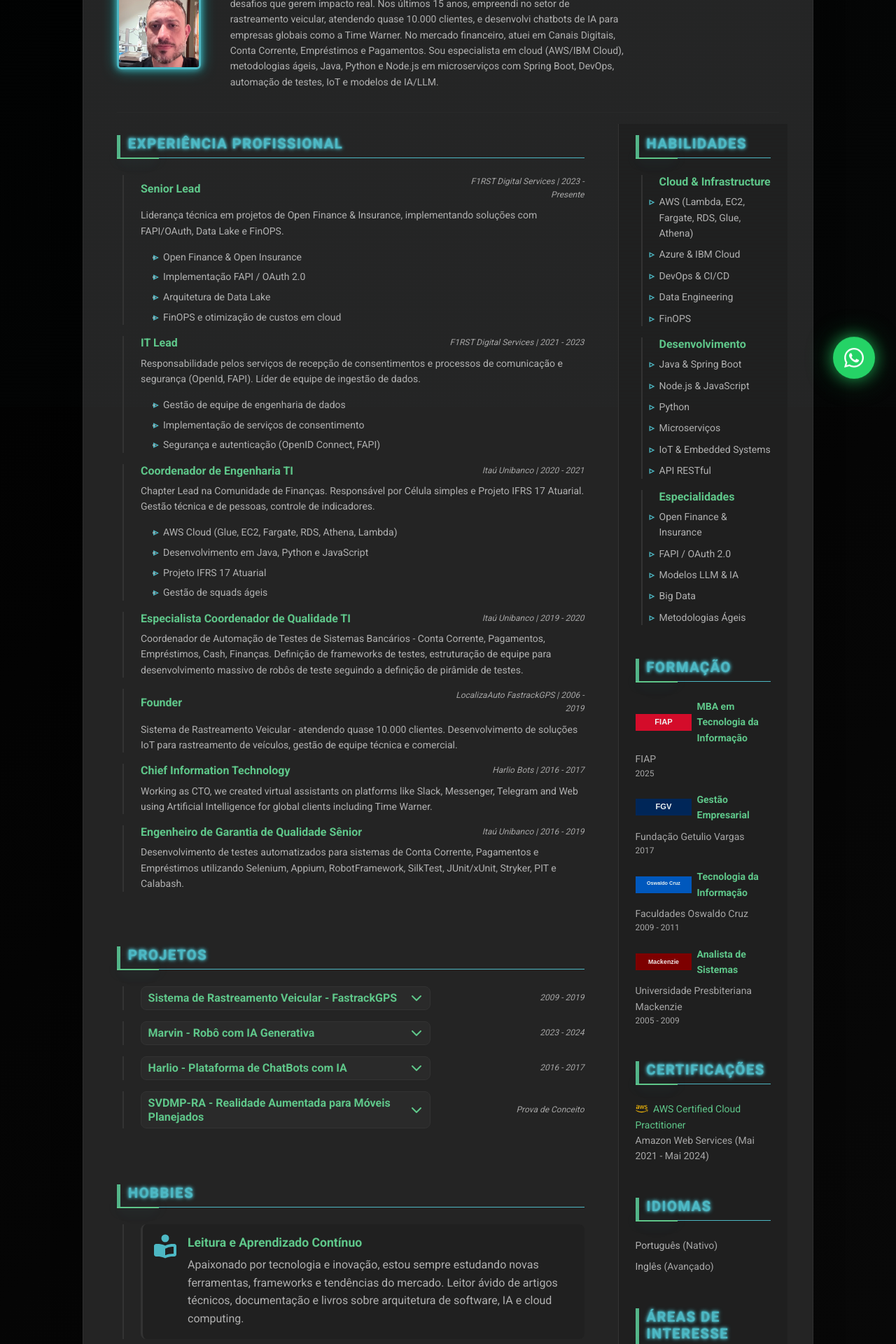
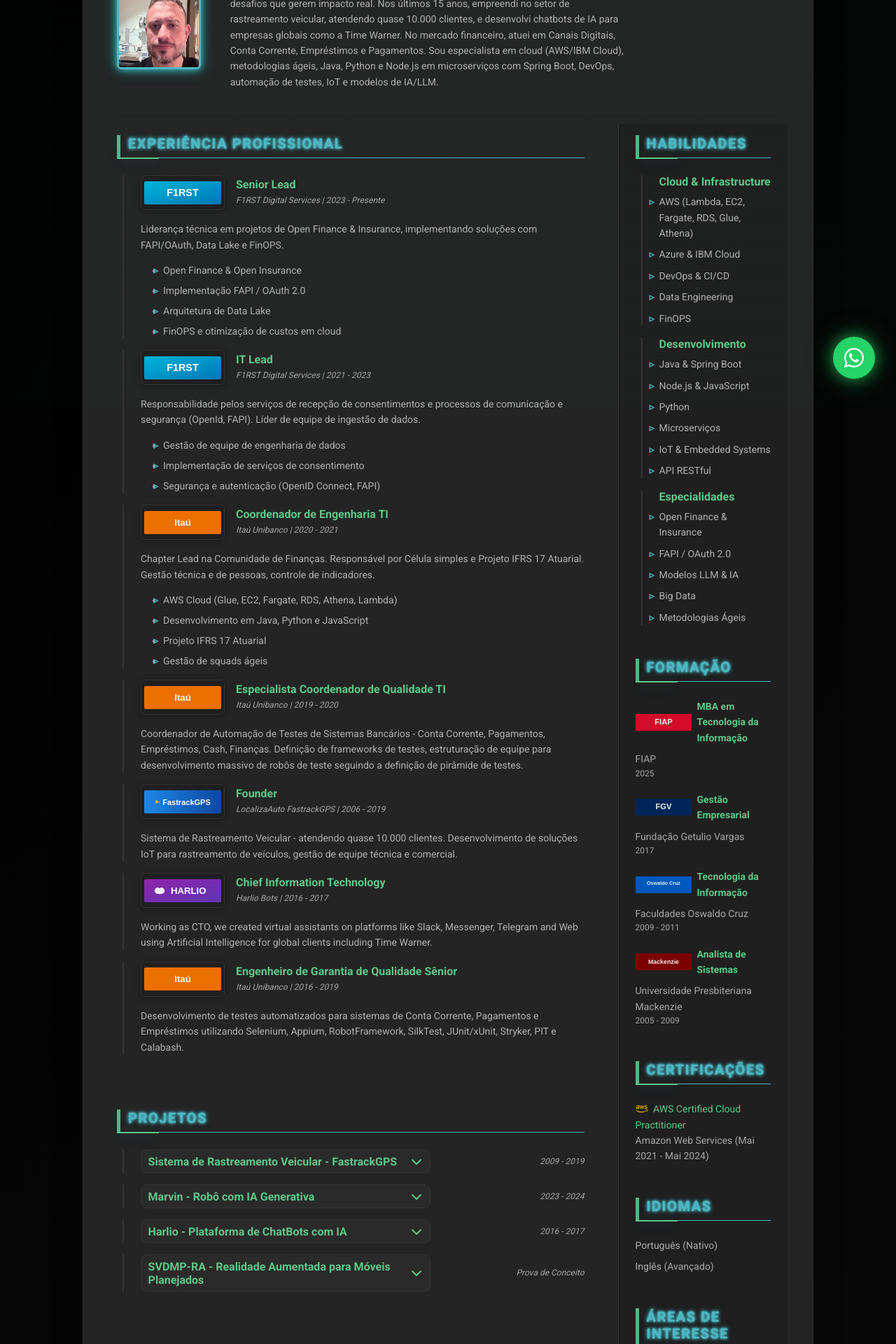
Before and after one commit to marvinmvns/cv2, a Jekyll site: the page index.html, which Jekyll copies as it is, in a window 1280 px wide. Shown: the part 319-2239 px from the top of the page at 70% size. Built offline with Jekyll 4.4.1, drawn with Linux system fonts in a browser that asks for light colours; nearby versions of some CDN libraries; library files that are not in the unit come from our copies.

Commit message:
feat: add company logos to work experience section
Company Logos Created (SVG):
- F1RST Digital Services: Blue gradient with modern design
- Itaú Unibanco: Orange background with white text
- LocalizaAuto FastrackGPS: Blue gradient with location icon
- Harlio Bots: Purple gradient with chatbot smile icon

HTML Updates:
- Restructured each work experience item
- Added company logo image before job title
- Flexbox layout with logo on left, title/company on right
- All 6 work experiences updated with corresponding logos
- Improved visual hierarchy and readability

CSS Styling (.company-logo):
- Height: 50px with auto width (max 120px)
- Rounded corners (6px border-radius)
- Semi-transparent dark background
- Border with hover effect changing to cyan
- Smooth transitions and scale on hover
- Box shadow with glow effect on hover
- Consistent with cyberpunk theme

Layout:
- Logos align to the left of each experience
- Job title and company name stack vertically
- Responsive flex design
- Maintains spacing and visual balance

🤖 Generated with [Claude Code](https://claude.com/claude-code)

Co-Authored-By: Claude <noreply@anthropic.com>

```diff
--- a/assets/css/cyberpunk-theme.css
+++ b/assets/css/cyberpunk-theme.css
@@ -260,6 +260,26 @@ hr {
 
 .institution-logo:hover {
     filter: brightness(1.1) contrast(1.2);
+    transform: scale(1.05);
+}
+
+/* Logos das empresas nas experiências */
+.company-logo {
+    height: 50px;
+    width: auto;
+    max-width: 120px;
+    object-fit: contain;
+    border-radius: 6px;
+    padding: 4px;
+    background: rgba(26, 26, 26, 0.5);
+    border: 1px solid var(--border-color);
+    transition: all 0.3s ease;
+    box-shadow: 0 2px 8px rgba(0, 0, 0, 0.3);
+}
+
+.company-logo:hover {
+    border-color: var(--accent-cyan);
+    box-shadow: 0 0 15px rgba(77, 184, 196, 0.3);
     transform: scale(1.05);
 }
 
--- a/index.html
+++ b/index.html
@@ -80,8 +80,13 @@
 
 								<div class="item mb-3">
 									<div class="item-heading row align-items-center mb-2">
-										<h4 class="item-title col-12 col-md-6 col-lg-8 mb-2 mb-md-0">Senior Lead</h4>
-										<div class="item-meta col-12 col-md-6 col-lg-4 text-muted text-start text-md-end">F1RST Digital Services | 2023 - Presente</div>
+										<div class="col-12 d-flex align-items-center mb-2">
+											<img src="assets/images/companies/f1rst-logo.svg" alt="F1RST Digital Services" class="company-logo me-3">
+											<div class="flex-grow-1">
+												<h4 class="item-title mb-1">Senior Lead</h4>
+												<div class="item-meta text-muted">F1RST Digital Services | 2023 - Presente</div>
+											</div>
+										</div>
 									</div>
 									<div class="item-content">
 										<p>Liderança técnica em projetos de Open Finance & Insurance, implementando soluções com FAPI/OAuth, Data Lake e FinOPS.</p>
@@ -96,8 +101,13 @@
 
 								<div class="item mb-3">
 									<div class="item-heading row align-items-center mb-2">
-										<h4 class="item-title col-12 col-md-6 col-lg-8 mb-2 mb-md-0">IT Lead</h4>
-										<div class="item-meta col-12 col-md-6 col-lg-4 text-muted text-start text-md-end">F1RST Digital Services | 2021 - 2023</div>
+										<div class="col-12 d-flex align-items-center mb-2">
+											<img src="assets/images/companies/f1rst-logo.svg" alt="F1RST Digital Services" class="company-logo me-3">
+											<div class="flex-grow-1">
+												<h4 class="item-title mb-1">IT Lead</h4>
+												<div class="item-meta text-muted">F1RST Digital Services | 2021 - 2023</div>
+											</div>
+										</div>
 									</div>
 									<div class="item-content">
 										<p>Responsabilidade pelos serviços de recepção de consentimentos e processos de comunicação e segurança (OpenId, FAPI). Líder de equipe de ingestão de dados.</p>
@@ -111,8 +121,13 @@
 
 								<div class="item mb-3">
 									<div class="item-heading row align-items-center mb-2">
-										<h4 class="item-title col-12 col-md-6 col-lg-8 mb-2 mb-md-0">Coordenador de Engenharia TI</h4>
-										<div class="item-meta col-12 col-md-6 col-lg-4 text-muted text-start text-md-end">Itaú Unibanco | 2020 - 2021</div>
+										<div class="col-12 d-flex align-items-center mb-2">
+											<img src="assets/images/companies/itau-logo.svg" alt="Itaú Unibanco" class="company-logo me-3">
+											<div class="flex-grow-1">
+												<h4 class="item-title mb-1">Coordenador de Engenharia TI</h4>
+												<div class="item-meta text-muted">Itaú Unibanco | 2020 - 2021</div>
+											</div>
+										</div>
 									</div>
 									<div class="item-content">
 										<p>Chapter Lead na Comunidade de Finanças. Responsável por Célula simples e Projeto IFRS 17 Atuarial. Gestão técnica e de pessoas, controle de indicadores.</p>
@@ -127,8 +142,13 @@
 
 								<div class="item mb-3">
 									<div class="item-heading row align-items-center mb-2">
-										<h4 class="item-title col-12 col-md-6 col-lg-8 mb-2 mb-md-0">Especialista Coordenador de Qualidade TI</h4>
-										<div class="item-meta col-12 col-md-6 col-lg-4 text-muted text-start text-md-end">Itaú Unibanco | 2019 - 2020</div>
+										<div class="col-12 d-flex align-items-center mb-2">
+											<img src="assets/images/companies/itau-logo.svg" alt="Itaú Unibanco" class="company-logo me-3">
+											<div class="flex-grow-1">
+												<h4 class="item-title mb-1">Especialista Coordenador de Qualidade TI</h4>
+												<div class="item-meta text-muted">Itaú Unibanco | 2019 - 2020</div>
+											</div>
+										</div>
 									</div>
 									<div class="item-content">
 										<p>Coordenador de Automação de Testes de Sistemas Bancários - Conta Corrente, Pagamentos, Empréstimos, Cash, Finanças. Definição de frameworks de testes, estruturação de equipe para desenvolvimento massivo de robôs de teste seguindo a definição de pirâmide de testes.</p>
@@ -137,8 +157,13 @@
 
 								<div class="item mb-3">
 									<div class="item-heading row align-items-center mb-2">
-										<h4 class="item-title col-12 col-md-6 col-lg-8 mb-2 mb-md-0">Founder</h4>
-										<div class="item-meta col-12 col-md-6 col-lg-4 text-muted text-start text-md-end">LocalizaAuto FastrackGPS | 2006 - 2019</div>
+										<div class="col-12 d-flex align-items-center mb-2">
+											<img src="assets/images/companies/fastrackgps-logo.svg" alt="LocalizaAuto FastrackGPS" class="company-logo me-3">
+											<div class="flex-grow-1">
+												<h4 class="item-title mb-1">Founder</h4>
+												<div class="item-meta text-muted">LocalizaAuto FastrackGPS | 2006 - 2019</div>
+											</div>
+										</div>
 									</div>
 									<div class="item-content">
 										<p>Sistema de Rastreamento Veicular - atendendo quase 10.000 clientes. Desenvolvimento de soluções IoT para rastreamento de veículos, gestão de equipe técnica e comercial.</p>
@@ -147,8 +172,13 @@
 
 								<div class="item mb-3">
 									<div class="item-heading row align-items-center mb-2">
-										<h4 class="item-title col-12 col-md-6 col-lg-8 mb-2 mb-md-0">Chief Information Technology</h4>
-										<div class="item-meta col-12 col-md-6 col-lg-4 text-muted text-start text-md-end">Harlio Bots | 2016 - 2017</div>
+										<div class="col-12 d-flex align-items-center mb-2">
+											<img src="assets/images/companies/harlio-logo.svg" alt="Harlio Bots" class="company-logo me-3">
+											<div class="flex-grow-1">
+												<h4 class="item-title mb-1">Chief Information Technology</h4>
+												<div class="item-meta text-muted">Harlio Bots | 2016 - 2017</div>
+											</div>
+										</div>
 									</div>
 									<div class="item-content">
 										<p>Working as CTO, we created virtual assistants on platforms like Slack, Messenger, Telegram and Web using Artificial Intelligence for global clients including Time Warner.</p>
@@ -157,8 +187,13 @@
 
 								<div class="item">
 									<div class="item-heading row align-items-center mb-2">
-										<h4 class="item-title col-12 col-md-6 col-lg-8 mb-2 mb-md-0">Engenheiro de Garantia de Qualidade Sênior</h4>
-										<div class="item-meta col-12 col-md-6 col-lg-4 text-muted text-start text-md-end">Itaú Unibanco | 2016 - 2019</div>
+										<div class="col-12 d-flex align-items-center mb-2">
+											<img src="assets/images/companies/itau-logo.svg" alt="Itaú Unibanco" class="company-logo me-3">
+											<div class="flex-grow-1">
+												<h4 class="item-title mb-1">Engenheiro de Garantia de Qualidade Sênior</h4>
+												<div class="item-meta text-muted">Itaú Unibanco | 2016 - 2019</div>
+											</div>
+										</div>
 									</div>
 									<div class="item-content">
 										<p>Desenvolvimento de testes automatizados para sistemas de Conta Corrente, Pagamentos e Empréstimos utilizando Selenium, Appium, RobotFramework, SilkTest, JUnit/xUnit, Stryker, PIT e Calabash.</p>
```
Also changed, not shown: assets/images/companies/f1rst-logo.svg (added), assets/images/companies/fastrackgps-logo.svg (added), assets/images/companies/harlio-logo.svg (added), assets/images/companies/itau-logo.svg (added).
